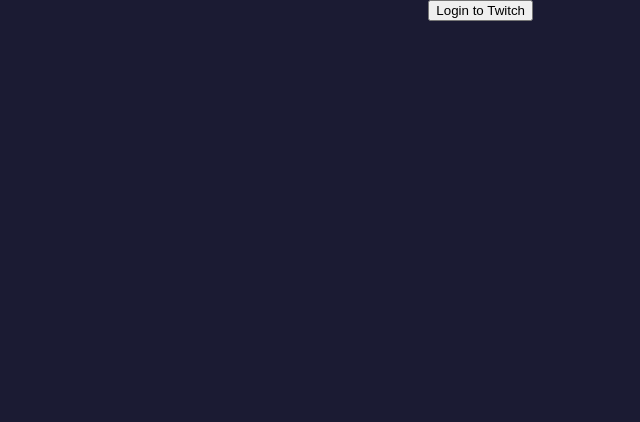
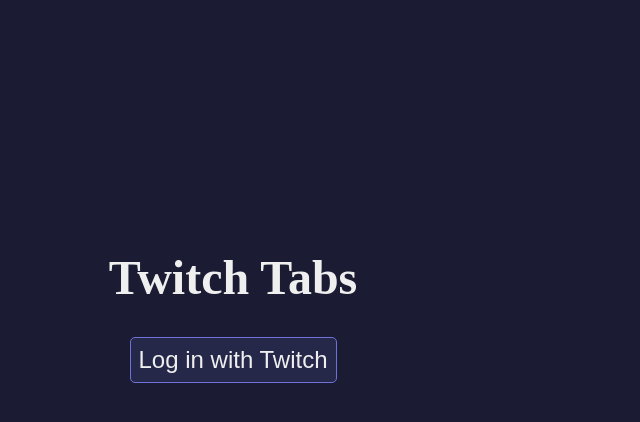
Before and after one commit to tylern-dev/streamertabs, a React (Create React App) app: page / in a window 1280 px wide. Shown: the top 422 px of the page, without its empty margins (67-707 px from the left). Built offline with nearby package versions, Linux system fonts and the light colour scheme.

Commit message:
updated styling

```diff
--- a/src/components/user-header.js
+++ b/src/components/user-header.js
@@ -1,9 +1,11 @@
 import React from 'react'
 import styled from 'styled-components'
+import { TWITCH_TV } from '../consts'
+
 const DisplayNameContainer = styled.div`
   display: grid;
   grid-template-columns:auto 1fr;
-  grid-gap: 16px;
+  grid-gap: 8px;
   align-items: center;
   padding: 0 8px;
 `
@@ -14,9 +16,14 @@
 
 `
 
-const StyledDisplayName = styled.h2`
+const StyledDisplayName = styled.a`
+  text-decoration: none;
   font-size: 1.5em;
+  font-weight: 600;
   color: #fefefe;
+  &:hover{
+    color: #6D72D6;
+  }
 `
 
 
@@ -25,7 +32,7 @@
     return(
       <DisplayNameContainer >
         <StyledProfileImage src={profileImageUrl} alt="profile" />
-        <StyledDisplayName onClick>{displayName}</StyledDisplayName>
+        <StyledDisplayName href={`${TWITCH_TV}`}>{displayName}</StyledDisplayName>
       </DisplayNameContainer>
     )
 }
--- a/src/views/Popup/App.js
+++ b/src/views/Popup/App.js
@@ -6,6 +6,7 @@
 import Live from './live'
 import OfflineStreams from './offline-streams'
 import Favorites from './favorites'
+import LoggedOut from './logged-out'
 import { TwitchProvider } from '../hooks/useTwitchProvider'
 import { FavoritesProvider } from '../hooks/useFavoritesProvider'
 import UserHeader from '../../components/user-header'
@@ -13,10 +14,11 @@
 
 const Header = styled.header`
   display: grid;
-  grid-template-columns: 1fr 1fr;
+  grid-template-columns: auto 1fr;
   background-color: #1B1B33;
   position: sticky;
   top:0;
+  padding: 9px 0;
 `
 
 const Button = styled.button`
@@ -100,6 +102,9 @@
       }
     })
   }, [])
+
+  if(!isLoggedIn) return <LoggedOut handleLogin={handleUserLogin}/>
+
   return (
     <TwitchProvider userId={userId} isLoggedIn={isLoggedIn}>
       <FavoritesProvider>
@@ -112,13 +117,13 @@
             </div>
             <ButtonGroup>
               {/* <Button onClick={() => handleGoToOptionsPage()}></Button> */}
-              <button onClick={() => isLoggedIn ? handleLogout() : handleUserLogin()}>{isLoggedIn ? 'Logout' : 'Login to Twitch'}</button>
+              {/* <button onClick={() => isLoggedIn ? handleLogout() : handleUserLogin()}>{isLoggedIn ? 'Logout' : 'Login to Twitch'}</button> */}
             </ButtonGroup>
           </Header>
 
             {isLoggedIn &&
               <MainContainer>
-                <Menu activeRoute={appRoute} handleChangeRoute={handleChangeRoute} />
+                <Menu activeRoute={appRoute} handleChangeRoute={handleChangeRoute} handleLogout={handleLogout}/>
 
                 <StreamerSection>
                   {appRoute === '/all' && <ShowAllSections />}
--- /dev/null
+++ b/src/views/Popup/logged-out.js
@@ -0,0 +1,45 @@
+import React from 'react'
+import styled from 'styled-components'
+
+const LoggedOutContainer = styled.div`
+    display: grid;
+    grid-template-columns: 1fr;
+    align-items: center;
+    justify-items: center;
+    height: 600px;
+    text-align: center;
+`
+
+const StyledTitle = styled.h1`
+  color: #efefef;
+  font-size: 3em;
+`
+
+const StyledLoginButton = styled.button`
+  color: #efefef;
+  font-size: 1.5em;
+  padding: 8px;
+  background: #26284A;
+  border: 1px solid #6D72D6;
+  border-radius: 5px;
+
+  :hover{
+    color: #6D95ED;
+    border: 1px solid #6D95ED;
+    border-radius: 5px;
+  }
+`
+
+const LoggedOut = ({handleLogin}) => {
+
+  return (
+    <LoggedOutContainer>
+      <div>
+        <StyledTitle>Twitch Tabs</StyledTitle>
+        <StyledLoginButton onClick={() => handleLogin()}>Log in with Twitch</StyledLoginButton>
+      </div>
+    </LoggedOutContainer>
+  )
+}
+
+export default LoggedOut
--- a/src/views/Popup/menu.js
+++ b/src/views/Popup/menu.js
@@ -2,15 +2,15 @@
 import styled from 'styled-components'
 import { HiOutlineHome, HiHome, HiOutlineStar, HiStar,  } from 'react-icons/hi'
 import {BiVideoOff, BiVideo } from 'react-icons/bi'
-import { RiCameraLine, RiCameraOffLine, RiCameraOffFill, RiCameraFill } from 'react-icons/ri'
+import { RiCameraLine, RiCameraOffLine, RiCameraOffFill, RiCameraFill, RiLogoutCircleRLine } from 'react-icons/ri'
 
 const StyledNav = styled.nav`
   position: sticky;
-  display: grid;
-  grid-template-columns: 1fr;
-  align-content: start;
-  gap: 4px;
-  height: 530px;
+  /* display: grid; */
+  /* grid-template-columns: 1fr; */
+  /* align-content: start; */
+  /* gap: 4px; */
+  height: 546px;
   top: 54px;
 
 `
@@ -25,6 +25,10 @@
   border: none;
   outline: none;
 
+  :hover {
+    cursor: pointer;
+  }
+
   :active {
     border: none;
     outline: none;
@@ -32,9 +36,21 @@
 
 `
 
-const Menu = ({activeRoute, handleChangeRoute}) => {
+const StyledLogOutButton = styled(StyledMenuButton)`
+  margin-top: auto;
+`
+
+const MenuContainer = styled.div`
+  display: flex;
+  flex-direction: column;
+  gap: 4px;
+  height: 100%;
+`
+
+const Menu = ({activeRoute, handleChangeRoute, handleLogout}) => {
   return (
     <StyledNav>
+      <MenuContainer>
         <StyledMenuButton title="All" onClick={() => handleChangeRoute('/all')}>
           {activeRoute === '/all' ? <HiHome /> : <HiOutlineHome />}
         </StyledMenuButton>
@@ -47,6 +63,11 @@
         <StyledMenuButton title="Offline" onClick={() => handleChangeRoute('/offline')}>
           {activeRoute === '/offline' ? <RiCameraOffFill /> : <RiCameraOffLine />}
         </StyledMenuButton>
+        <StyledLogOutButton onClick={() => handleLogout()}>
+          <RiLogoutCircleRLine />
+        </StyledLogOutButton>
+
+      </MenuContainer>
     </StyledNav>
   )
 }
```
Also changed, not shown: public/logo192.png, src/views/Popup/test.js (added). Lines whose indentation alone changed are shown as unchanged.
